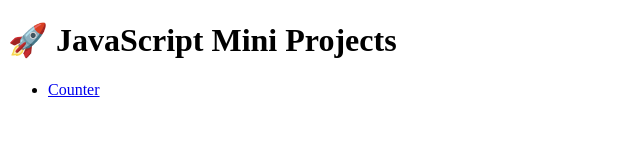
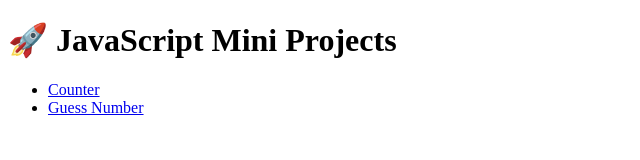
Before and after one commit to RahulSrivastava0/JS_Projects, a plain HTML site: page index.html in a window 1280 px wide. Shown: the whole page, without its empty margins (0-640 px from the left). Drawn offline with Linux system fonts and the light colour scheme.

Commit message:
Update index.html

```diff
--- a/index.html
+++ b/index.html
@@ -9,6 +9,7 @@
   <h1>🚀 JavaScript Mini Projects</h1>
   <ul>
     <li><a href="Counter/index.html">Counter</a></li>
+    <li><a href="Guess Number/index.html">Guess Number</a></li>
     <!-- Add links for all projects -->
   </ul>
 </body>
```
